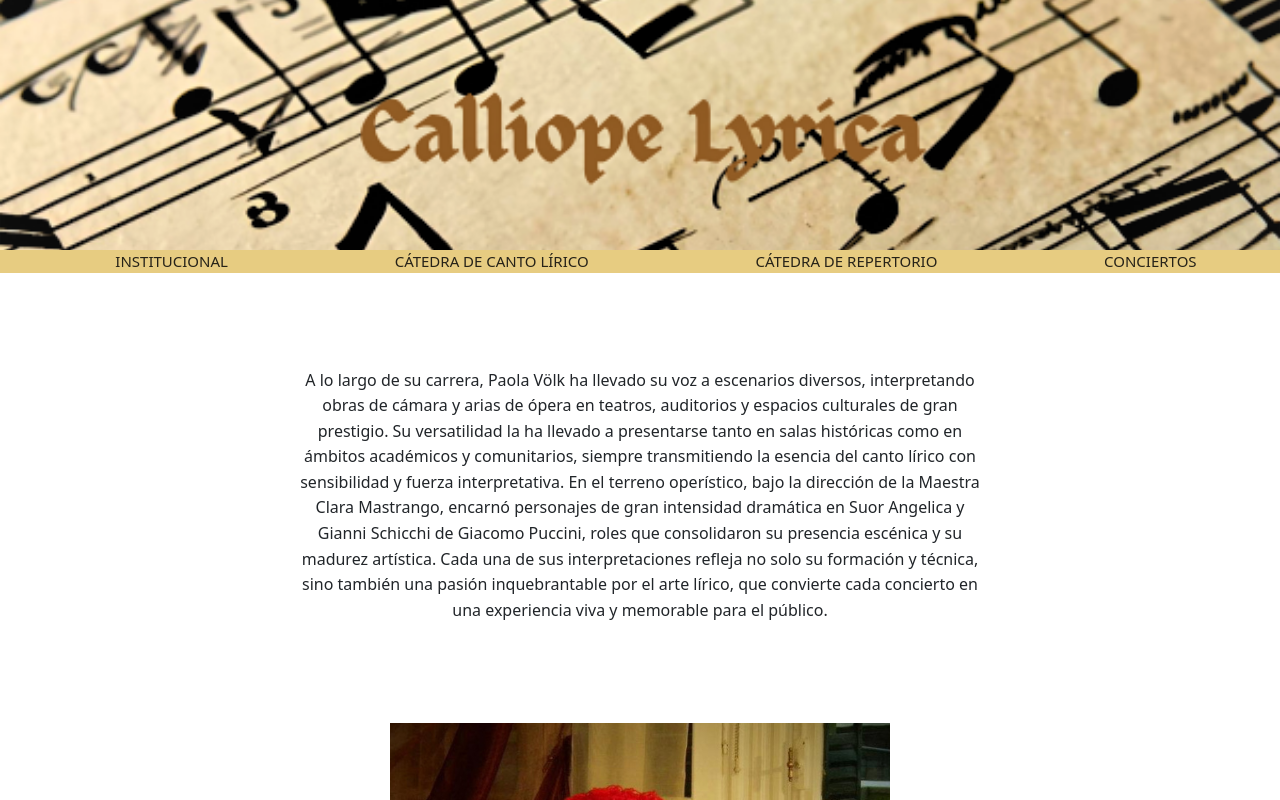
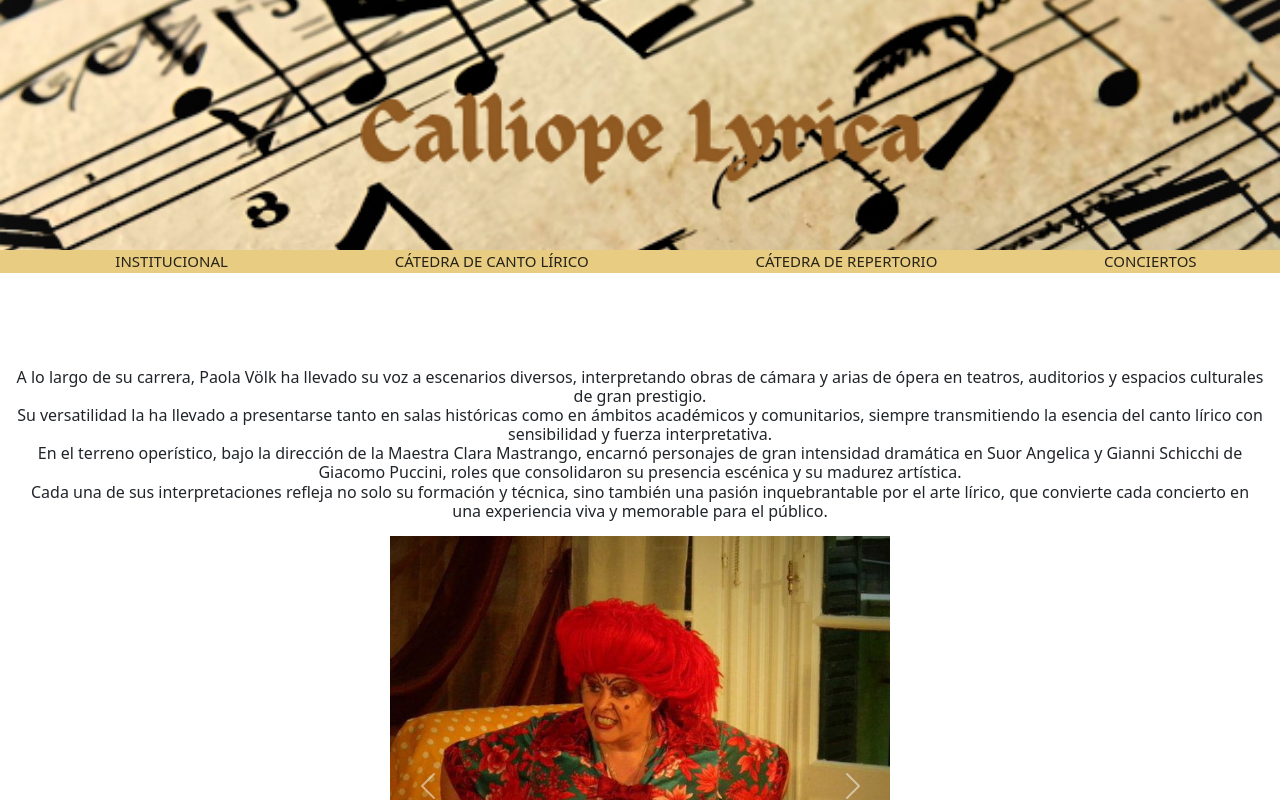
Before and after one commit to NataliaSethson/CalliopeLyrica, a React (Vite) app: page /informacion in a window 1280 px wide. Shown: the top 800 px of the page. Built offline with nearby package versions, Linux system fonts and the light colour scheme.

Commit message:
estilismo componentes

```diff
--- a/src/componentes/Informacion/Informacion.css
+++ b/src/componentes/Informacion/Informacion.css
@@ -1,11 +1,9 @@
 .titlInf{
   text-align: center;
   font-weight: lighter;
-  font-size: 16px;
-  max-width: 700px;
-  margin-top: 15px;
-  margin-bottom: 100px;
-  line-height: 1.6;
+  font-size: 19px;
+  margin: 7px 50px 50px 100px ;
+
 }
 
 .divInf{
@@ -16,3 +14,16 @@
   text-align: center;
 
 }
+@media (max-width: 1580px){
+  .titlInf{
+    margin: 15px;
+    font-size: 16px;
+  }
+}
+
+@media (max-width: 530px){
+  .titlInf{
+    margin: 15px;
+    font-size: 14px;
+  }
+}
--- a/src/componentes/Informacion/Informacion.jsx
+++ b/src/componentes/Informacion/Informacion.jsx
@@ -14,8 +14,12 @@ const Informacion = () => {
 
   return (
     <div className='divInf'>
-      <h3 className='titlInf'>A lo largo de su carrera, Paola Völk ha llevado su voz a escenarios diversos, interpretando obras de cámara y arias de ópera en teatros, auditorios y espacios culturales de gran prestigio. Su versatilidad la ha llevado a presentarse tanto en salas históricas como en ámbitos académicos y comunitarios, siempre transmitiendo la esencia del canto lírico con sensibilidad y fuerza interpretativa.
+      <h3 className='titlInf'>A lo largo de su carrera, Paola Völk ha llevado su voz a escenarios diversos, interpretando obras de cámara y arias de ópera en teatros, auditorios y espacios culturales de gran prestigio.
+        <br></br>
+        Su versatilidad la ha llevado a presentarse tanto en salas históricas como en ámbitos académicos y comunitarios, siempre transmitiendo la esencia del canto lírico con sensibilidad y fuerza interpretativa.
+        <br></br>
         En el terreno operístico, bajo la dirección de la Maestra Clara Mastrango, encarnó personajes de gran intensidad dramática en Suor Angelica y Gianni Schicchi de Giacomo Puccini, roles que consolidaron su presencia escénica y su madurez artística.
+        <br></br>
         Cada una de sus interpretaciones refleja no solo su formación y técnica, sino también una pasión inquebrantable por el arte lírico, que convierte cada concierto en una experiencia viva y memorable para el público. </h3>
       <div
         style={{
@@ -35,7 +39,7 @@ const Informacion = () => {
               <img
                 src="/1.png"
                 alt="ZIA PRINCIPESSA"
-                className="d-block mx-auto"
+                className="d-block mx-auto img-fluid"
 
               />
               <Carousel.Caption>
@@ -48,7 +52,7 @@ const Informacion = () => {
               <img
                 src="/2.png"
                 alt="ZITA"
-                className="d-block mx-auto"
+                className="d-block mx-auto img-fluid"
 
               />
               <Carousel.Caption>
@@ -61,7 +65,7 @@ const Informacion = () => {
               <img
                 src="/3.png"
                 alt="MADRASTRA"
-                className="d-block mx-auto"
+                className="d-block mx-auto img-fluid"
 
               />
               <Carousel.Caption>
--- a/src/componentes/Inicio/Inicio.jsx
+++ b/src/componentes/Inicio/Inicio.jsx
@@ -1,7 +1,7 @@
-
 import './Inicio.css';
 import { Button } from 'react-bootstrap';
 import { LinkContainer } from 'react-router-bootstrap';
+
 
 const Inicio = () => {
   return (
```
